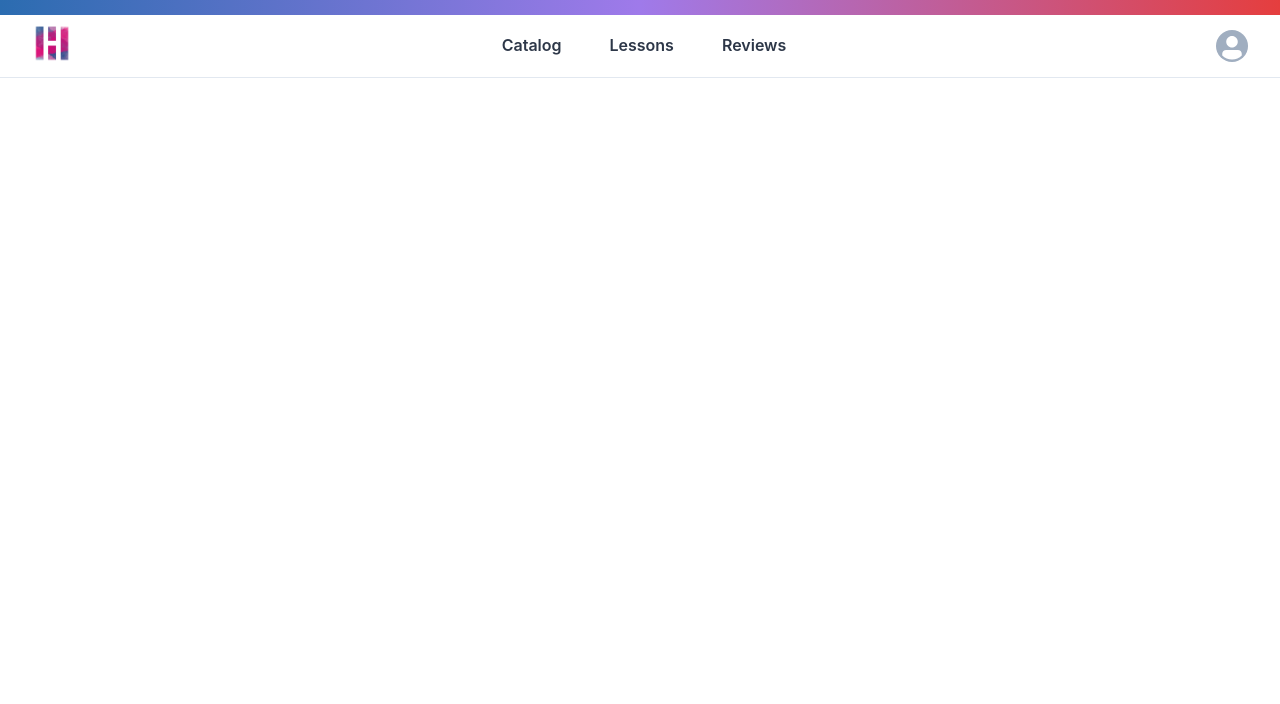
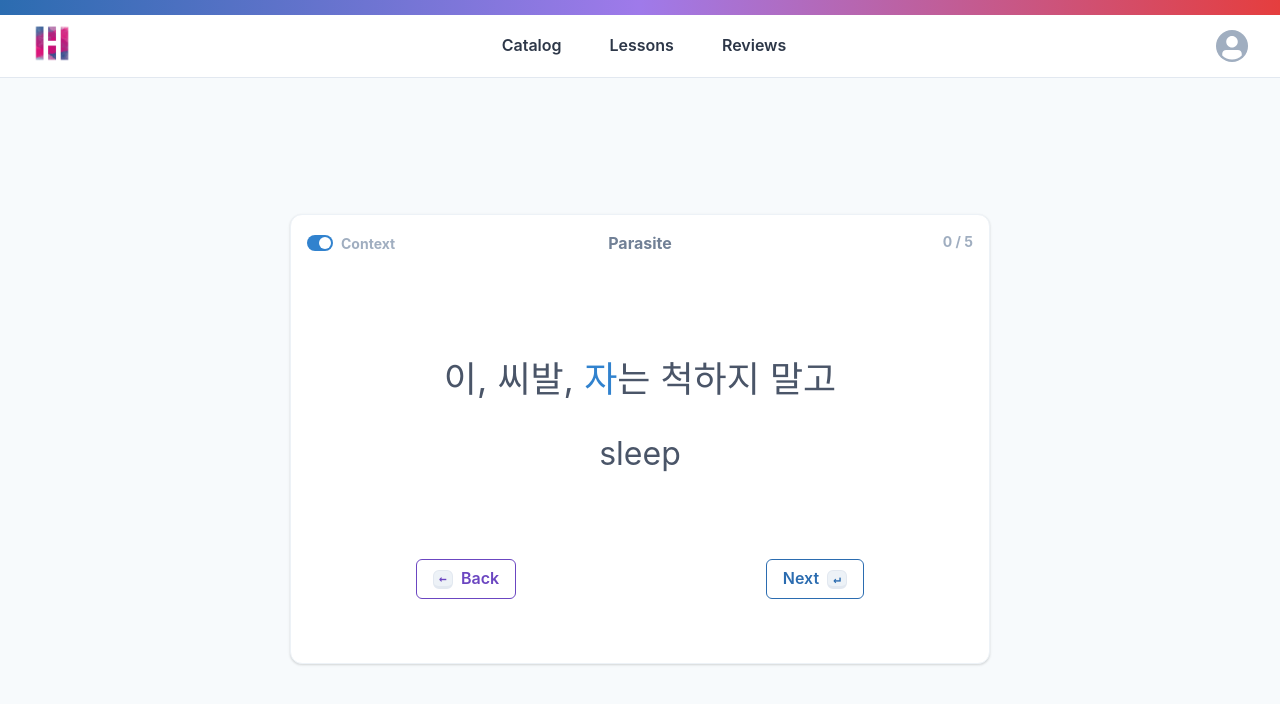
Before and after one commit to nanyaDev/hwalgi, a Next.js app: page /lessons in a window 1280 px wide. Shown: the top 704 px of the page. Built offline with nearby package versions, Linux system fonts and the light colour scheme; no server answers; sample sign-in values are in the browser's storage.

Commit message:
Implement basic functionality for lesson cards

```diff
--- a/components/Flashcard.js
+++ b/components/Flashcard.js
@@ -74,8 +74,8 @@ const TitleBar = ({ title, index, totalCount, context, toggleContext }) => (
 );
 
 // todo: 'overpassing' review prop
-const Prompt = ({ review, context }) => {
-  const { sentence, start, end, term } = review;
+const Prompt = ({ item, context }) => {
+  const { sentence, start, end, term } = item;
 
   return (
     <>
@@ -110,7 +110,7 @@ const Term = ({ term }) => (
     fontWeight="medium"
     color="gray.600"
     textAlign="center"
-    mb={6}
+    mb={3}
   >
     {term}
   </Text>
--- /dev/null
+++ b/lib/useLessons.js
@@ -0,0 +1,15 @@
+import { useState } from 'react';
+
+const useLessons = (initialLessons) => {
+  const [index, setIndex] = useState(0);
+
+  const lessons = initialLessons;
+  const lesson = lessons[index];
+
+  const handleNext = () => setIndex(index + 1);
+  const handleBack = () => setIndex(index - 1);
+
+  return { index, lesson, handleNext, handleBack };
+};
+
+export default useLessons;
--- a/pages/lessons.js
+++ b/pages/lessons.js
@@ -1,14 +1,79 @@
-import { Flex, Heading, Input } from '@chakra-ui/react';
+import { Button, Flex, Kbd, Text } from '@chakra-ui/react';
 
 import AuthCheck from '@/components/AuthCheck';
 import Navbar from '@/components/Navbar';
+import useToggle from '@/lib/useToggle';
+import useKey from '@/lib/useKey';
+import useLessons from '@/lib/useLessons';
+import { Card, Prompt, Shell, TitleBar } from '@/components/Flashcard';
+import { cardData } from '@/utils/mockData';
 
 const Lessons = () => {
+  const lessonData = cardData;
+
+  const [context, toggleContext] = useToggle(true);
+  const { index, lesson, handleNext, handleBack } = useLessons(lessonData);
+
+  // todo: modify useKey to take multiple key arguments e.g. 'Enter Backspace'
+  useKey('ArrowRight', handleNext);
+  useKey('Enter', handleNext);
+
+  useKey('ArrowLeft', handleBack);
+  useKey('Backspace', handleBack);
+
+  // todo: disable buttons and keys when they shouldn't be pressed
+  // todo: Prompt component name doesn't make much sense in lesson context
   return (
     <AuthCheck>
       <Navbar />
+      <Shell>
+        <Card>
+          <TitleBar
+            title={lesson.title}
+            index={index}
+            totalCount={lessonData.length}
+            context={context}
+            toggleContext={toggleContext}
+          />
+          <Prompt context={context} item={lesson} />
+          <Info lesson={lesson} />
+          <LessonButtons handleBack={handleBack} handleNext={handleNext} />
+        </Card>
+      </Shell>
     </AuthCheck>
   );
 };
 
+const Info = ({ lesson }) => (
+  <>
+    <Text fontSize="32px" color="gray.600">
+      {lesson.definitions[0]}
+    </Text>
+    <Text fontSize="24px" color="gray.400">
+      {lesson.definitions.slice(1)}
+    </Text>
+  </>
+);
+
+const LessonButtons = ({ handleBack, handleNext }) => (
+  <Flex justify="space-between" mt="auto" mb={16} w="md">
+    <Button
+      variant="ghost"
+      border="1px"
+      colorScheme="purple"
+      onClick={handleBack}
+    >
+      <Kbd mr={2}>←</Kbd> Back
+    </Button>
+    <Button
+      variant="ghost"
+      border="1px"
+      colorScheme="blue"
+      onClick={handleNext}
+    >
+      Next <Kbd ml={2}>↵</Kbd>
+    </Button>
+  </Flex>
+);
+
 export default Lessons;
--- a/pages/reviews.js
+++ b/pages/reviews.js
@@ -32,7 +32,7 @@ const Reviews = () => {
             context={context}
             toggleContext={toggleContext}
           />
-          <Prompt context={context} review={review} />
+          <Prompt context={context} item={review} />
           <Response
             grade={grade}
             value={value}
--- a/utils/mockData.js
+++ b/utils/mockData.js
@@ -658,64 +658,6 @@ export const barData = [
   { letter: 'R', frequency: 598 },
 ];
 
-export const cardData = [
-  {
-    sentenceId: null,
-    sentence: '이, 씨발, 자는 척하지 말고',
-    translation: "Don't pretend to be asleep.",
-    term: '자다',
-    start: 7,
-    end: 8,
-    definitions: ['sleep'],
-    alt: ['stop', 'be flattened', 'have sex'],
-    title: 'Parasite',
-  },
-  {
-    sentenceId: null,
-    sentence: '핸드폰도 다 끊기고',
-    translation: 'My phone is disconnected.',
-    term: '핸드폰',
-    start: 0,
-    end: 3,
-    definitions: ['mobile phone', 'cellular phone'],
-    alt: [],
-    title: 'Parasite',
-  },
-  {
-    sentenceId: null,
-    sentence: '오늘 중에이거 다 끝낼 수 있을 거 같은데',
-    translation: 'I think I can finish all of this today.',
-    term: '끝내다',
-    start: 10,
-    end: 11,
-    definitions: ['complete', 'finish'],
-    alt: ['cut off'],
-    title: 'Parasite',
-  },
-  {
-    sentenceId: null,
-    sentence: '아니, 그런 디테일은또 어떻게 다 알아요?',
-    translation: 'How do you know all those details?',
-    term: '알다',
-    start: 19,
-    end: 20,
-    definitions: ['know', 'understand'],
-    alt: ['realize', 'care about'],
-    title: 'Parasite',
-  },
-  {
-    sentenceId: null,
-    sentence: '이 동네에서 평판이 되게 안 좋은데',
-    translation: "I don't have a good reputation in this neighborhood.",
-    term: '동네',
-    start: 3,
-    end: 4,
-    definitions: ['neighbourhood', 'village'],
-    alt: [],
-    title: 'Parasite',
-  },
-];
-
 export const mockWords = [
   {
     term: '하다',
@@ -814,3 +756,61 @@ export const mockWords = [
     definition: 'to write',
   },
 ];
+
+export const cardData = [
+  {
+    sentenceId: null,
+    sentence: '이, 씨발, 자는 척하지 말고',
+    translation: "Don't pretend to be asleep.",
+    term: '자다',
+    start: 7,
+    end: 8,
+    definitions: ['sleep'],
+    alt: ['stop', 'be flattened', 'have sex'],
+    title: 'Parasite',
+  },
+  {
+    sentenceId: null,
+    sentence: '핸드폰도 다 끊기고',
+    translation: 'My phone is disconnected.',
+    term: '핸드폰',
+    start: 0,
+    end: 3,
+    definitions: ['mobile phone', 'cellular phone'],
+    alt: [],
+    title: 'Parasite',
+  },
+  {
+    sentenceId: null,
+    sentence: '오늘 중에이거 다 끝낼 수 있을 거 같은데',
+    translation: 'I think I can finish all of this today.',
+    term: '끝내다',
+    start: 10,
+    end: 11,
+    definitions: ['complete', 'finish'],
+    alt: ['cut off'],
+    title: 'Parasite',
+  },
+  {
+    sentenceId: null,
+    sentence: '아니, 그런 디테일은또 어떻게 다 알아요?',
+    translation: 'How do you know all those details?',
+    term: '알다',
+    start: 19,
+    end: 20,
+    definitions: ['know', 'understand'],
+    alt: ['realize', 'care about'],
+    title: 'Parasite',
+  },
+  {
+    sentenceId: null,
+    sentence: '이 동네에서 평판이 되게 안 좋은데',
+    translation: "I don't have a good reputation in this neighborhood.",
+    term: '동네',
+    start: 3,
+    end: 4,
+    definitions: ['neighbourhood', 'village'],
+    alt: [],
+    title: 'Parasite',
+  },
+];
```
